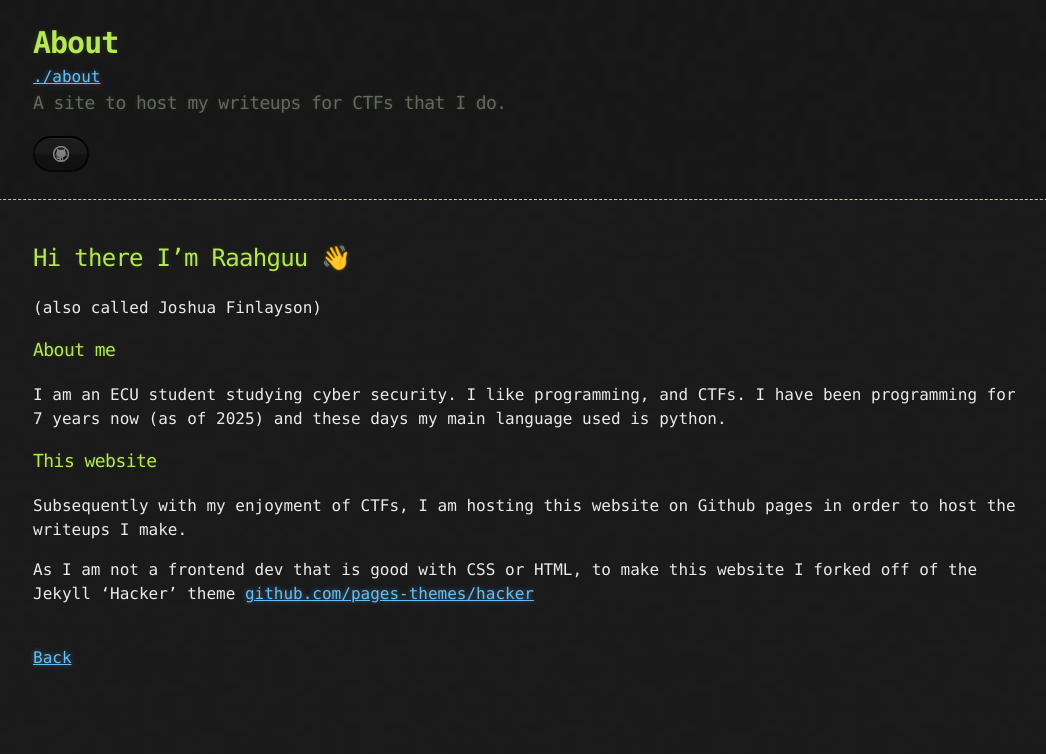
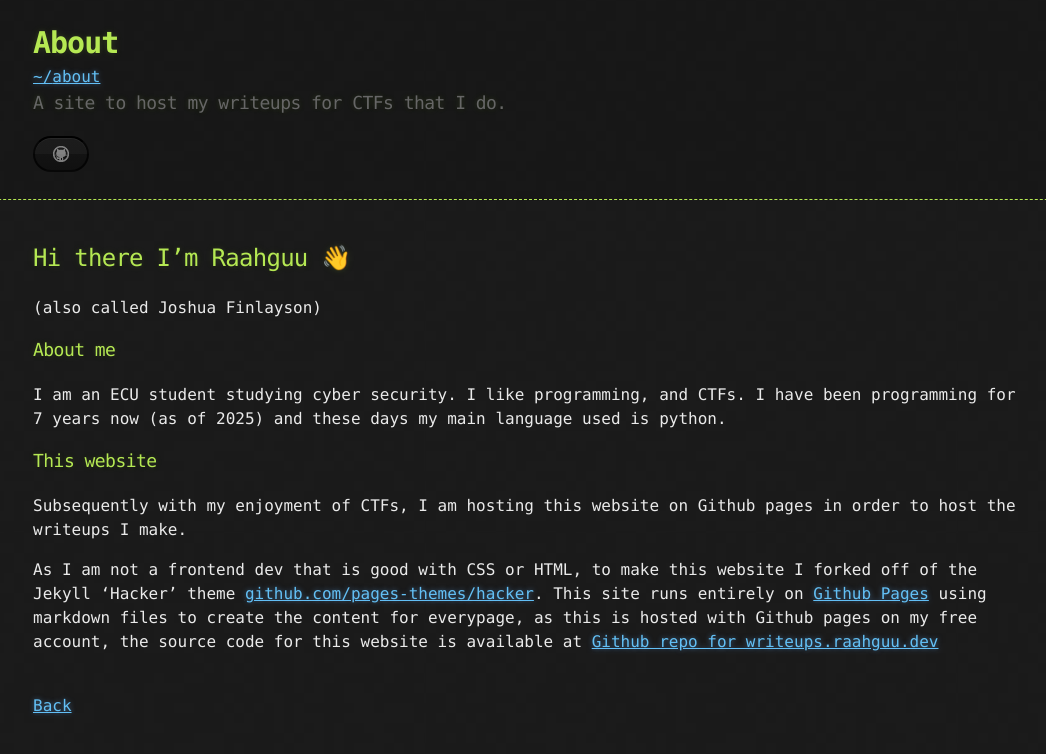
Before and after one commit to Raahguu/writeups.raahguu.dev, a Jekyll site: the page built from about.md, in a window 1280 px wide. Shown: the top 754 px of the page, without its empty margins (107-1153 px from the left). Built offline with Jekyll 4.4.1, drawn with Linux system fonts in a browser that asks for light colours.

Commit message:
Added the about link to index, changed the breadcrumb './' to '~/' and edited the about page

```diff
--- a/_layouts/default.html
+++ b/_layouts/default.html
@@ -16,7 +16,7 @@
       <div class="container">
         <h1 id="a-title">{{ page.title | default: site.title }}</h1>
 		<nav class="breadcrumbs">
-			<a href="/">./</a>
+			<a href="/">~/</a>
 			{%- assign segments = page.url | split: '/' -%}
 			{%- assign path = "" -%}
 			{%- for segment in segments -%}
--- a/about.md
+++ b/about.md
@@ -16,4 +16,4 @@ I am an ECU student studying cyber security. I like programming, and CTFs. I hav
 
 Subsequently with my enjoyment of CTFs, I am hosting this website on Github pages in order to host the writeups I make.
 
-As I am not a frontend dev that is good with CSS or HTML, to make this website I forked off of the Jekyll 'Hacker' theme [github.com/pages-themes/hacker](https://github.com/pages-themes/hacker)
+As I am not a frontend dev that is good with CSS or HTML, to make this website I forked off of the Jekyll 'Hacker' theme [github.com/pages-themes/hacker](https://github.com/pages-themes/hacker). This site runs entirely on [Github Pages](https://pages.github.com/) using markdown files to create the content for everypage, as this is hosted with Github pages on my free account, the source code for this website is available at [Github repo for writeups.raahguu.dev](https://github.com/Raahguu/writeups.raahguu.dev)
```
Also changed, not shown: index.md (+2 -0 lines).
